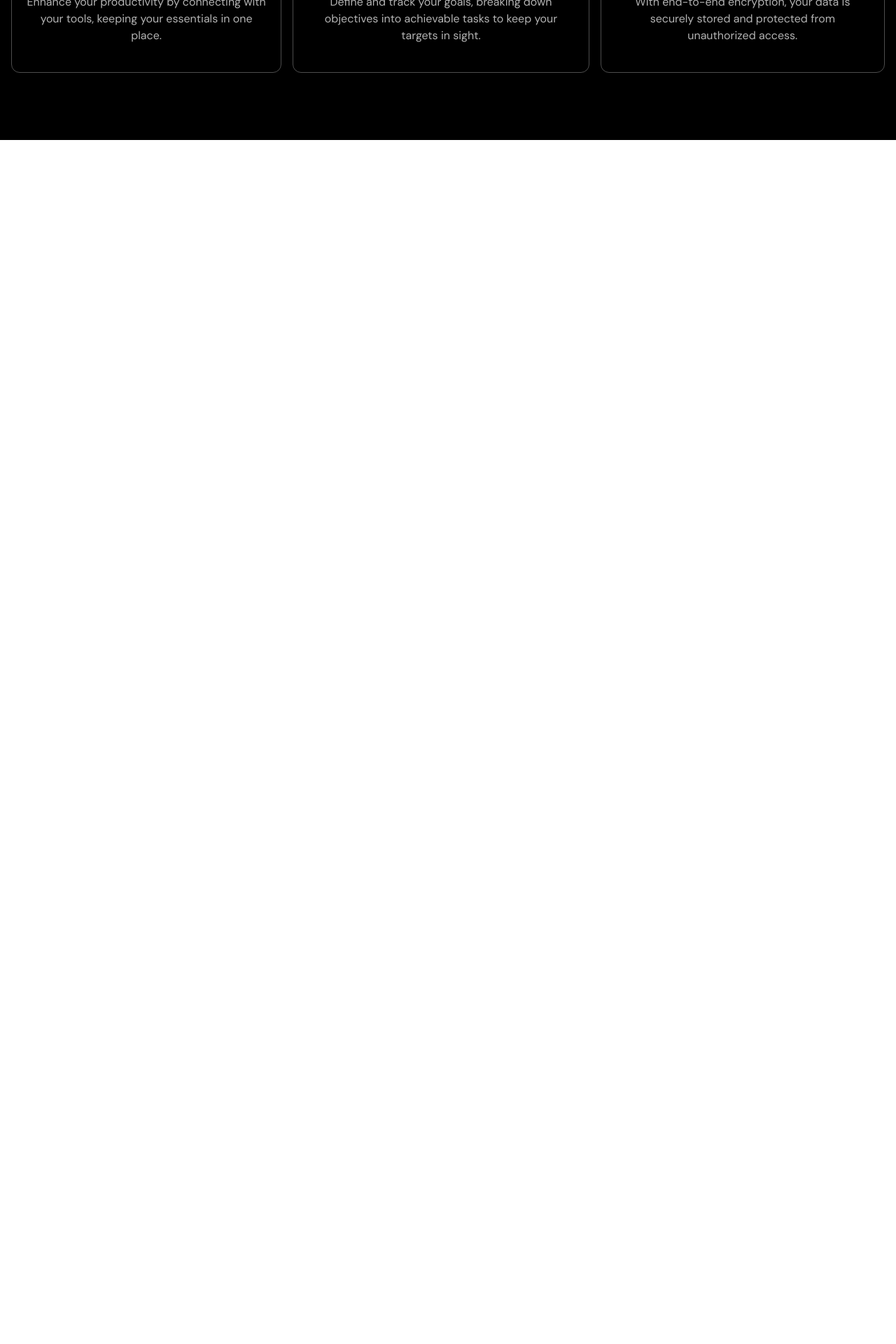
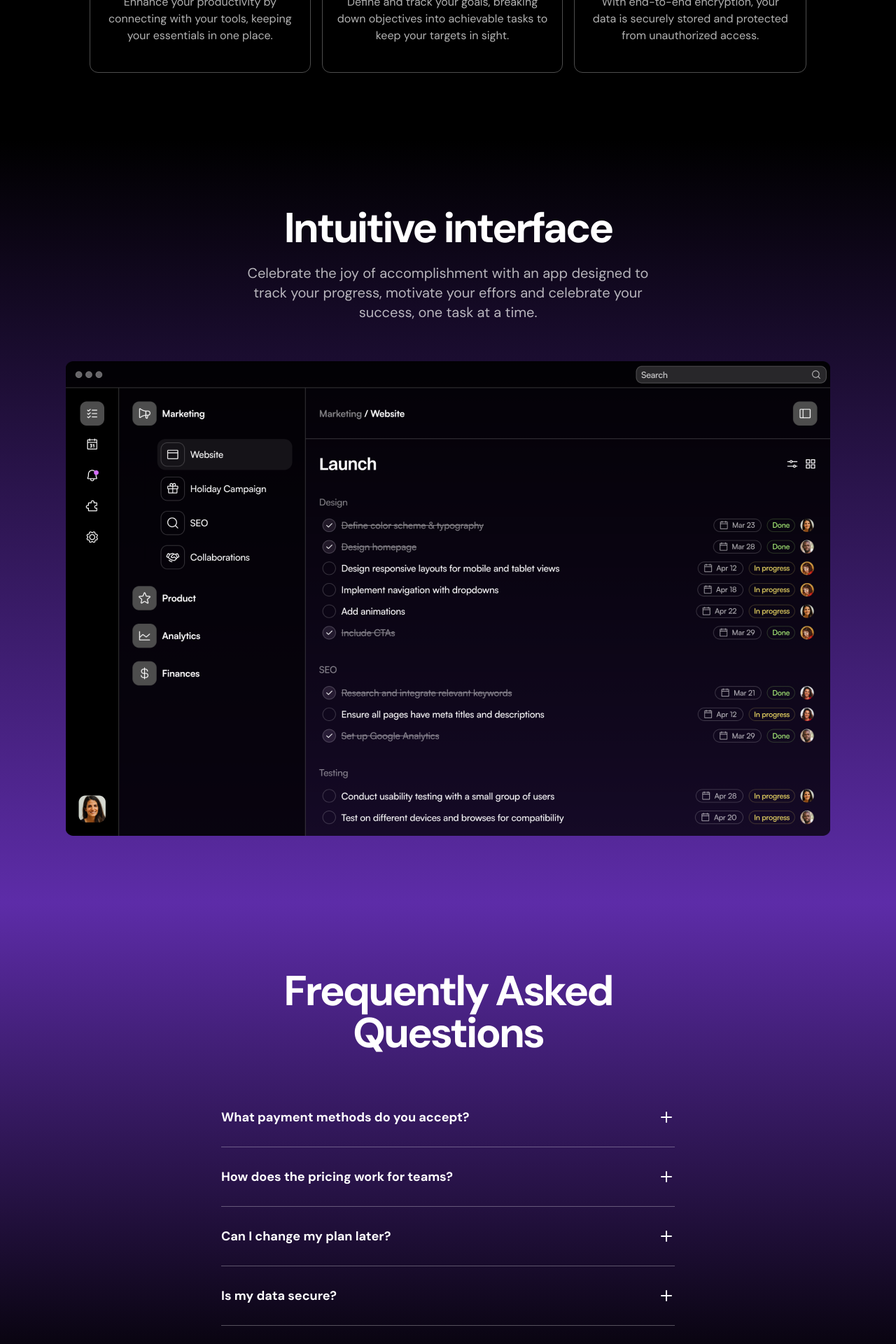
Before and after one commit to MaheshMoholkar/landing-page-two, a Next.js app: page / in a window 1280 px wide. Shown: the part 1616-3536 px from the top of the page at 70% size. Before the commit the page ends 1816 px from the top, so only its background shows below. Built offline with nearby package versions, Linux system fonts and the light colour scheme.

Commit message:
add faqs

```diff
--- a/src/components/FAQs.tsx
+++ b/src/components/FAQs.tsx
@@ -1,3 +1,10 @@
+"use client";
+
+import { useState } from "react";
+import PlusIcon from "@/assets/icons/plus.svg";
+import MinusIcon from "@/assets/icons/minus.svg";
+import clsx from "clsx";
+
 const items = [
   {
     question: "What payment methods do you accept?",
@@ -21,6 +28,49 @@
   },
 ];
 
+const AccordionItem = ({
+  question,
+  answer,
+}: {
+  question: string;
+  answer: string;
+}) => {
+  const [isOpen, setIsOpen] = useState(false);
+
+  return (
+    <div className="py-7 border-b border-white/30">
+      <div
+        className="flex items-center cursor-pointer"
+        onClick={() => setIsOpen(!isOpen)}
+      >
+        <span className="flex-1 text-lg font-bold">{question}</span>
+        {isOpen ? <MinusIcon /> : <PlusIcon />}
+      </div>
+      <p
+        className={clsx("mt-4", {
+          hidden: !isOpen,
+          block: isOpen,
+        })}
+      >
+        {answer}
+      </p>
+    </div>
+  );
+};
+
 export const FAQs = () => {
-  return null;
+  return (
+    <div className="bg-black text-white bg-gradient-to-b from-[#5D2CA8] to-black py-[72px] sm:py-24">
+      <div className="container">
+        <h2 className="text-center text-5xl sm:text-6xl sm:max-w-[648px] mx-auto font-bold tracking-tighter">
+          Frequently Asked Questions
+        </h2>
+        <div className="mt-12 max-w-[648px] mx-auto">
+          {items.map(({ question, answer }, idx) => (
+            <AccordionItem key={idx} question={question} answer={answer} />
+          ))}
+        </div>
+      </div>
+    </div>
+  );
 };
--- a/src/components/Features.tsx
+++ b/src/components/Features.tsx
@@ -32,7 +32,7 @@
             quickly
           </p>
         </div>
-        <div className="mt-16 flex flex-col gap-4 sm:flex-row sm:flex-1">
+        <div className="mt-16 flex flex-col md:max-w-5xl md:mx-auto gap-4 sm:flex-row sm:flex-1">
           {features.map(({ title, description }, idx) => (
             <div
               key={idx}
--- a/src/components/ProductShowcase.tsx
+++ b/src/components/ProductShowcase.tsx
@@ -1,5 +1,24 @@
+import Image from "next/image";
 import appScreen from "../assets/images/app-screen.png";
 
 export const ProductShowcase = () => {
-  return null;
+  return (
+    <div className="bg-black text-white bg-gradient-to-b from-black to-[#5D2CA8] py-[72px] sm:py-24">
+      <div className="container">
+        <h2 className="text-center text-5xl sm:text-6xl font-bold tracking-tighter">
+          Intuitive interface
+        </h2>
+        <div className="max-w-[600px] mx-auto">
+          <p className="text-center mt-5 text-xl text-white/70">
+            Celebrate the joy of accomplishment with an app designed to track
+            your progress, motivate your effors and celebrate your success, one
+            task at a time.
+          </p>
+        </div>
+        <div className="mt-14 flex justify-center">
+          <Image src={appScreen} alt="App screen" />
+        </div>
+      </div>
+    </div>
+  );
 };
```
